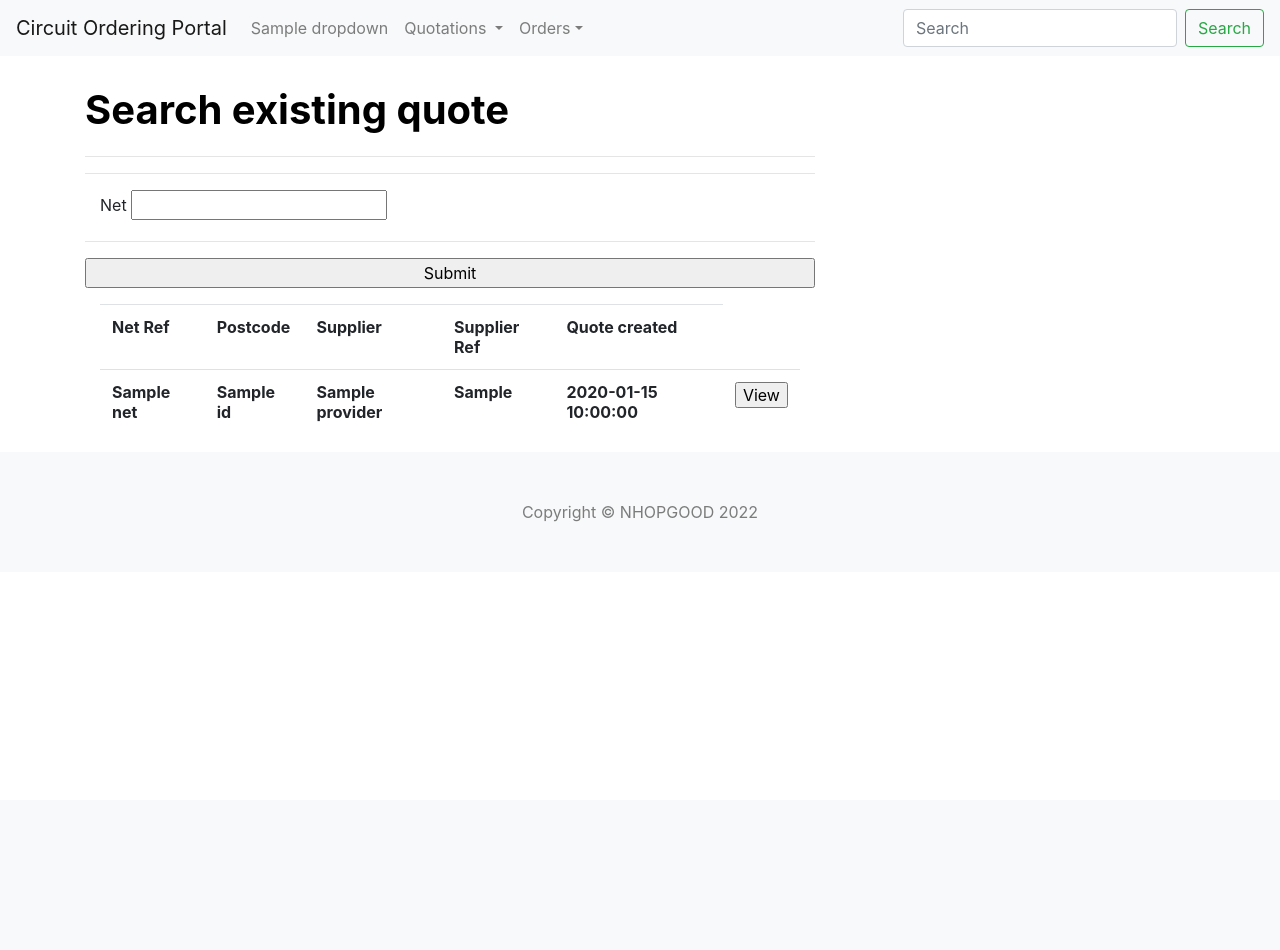
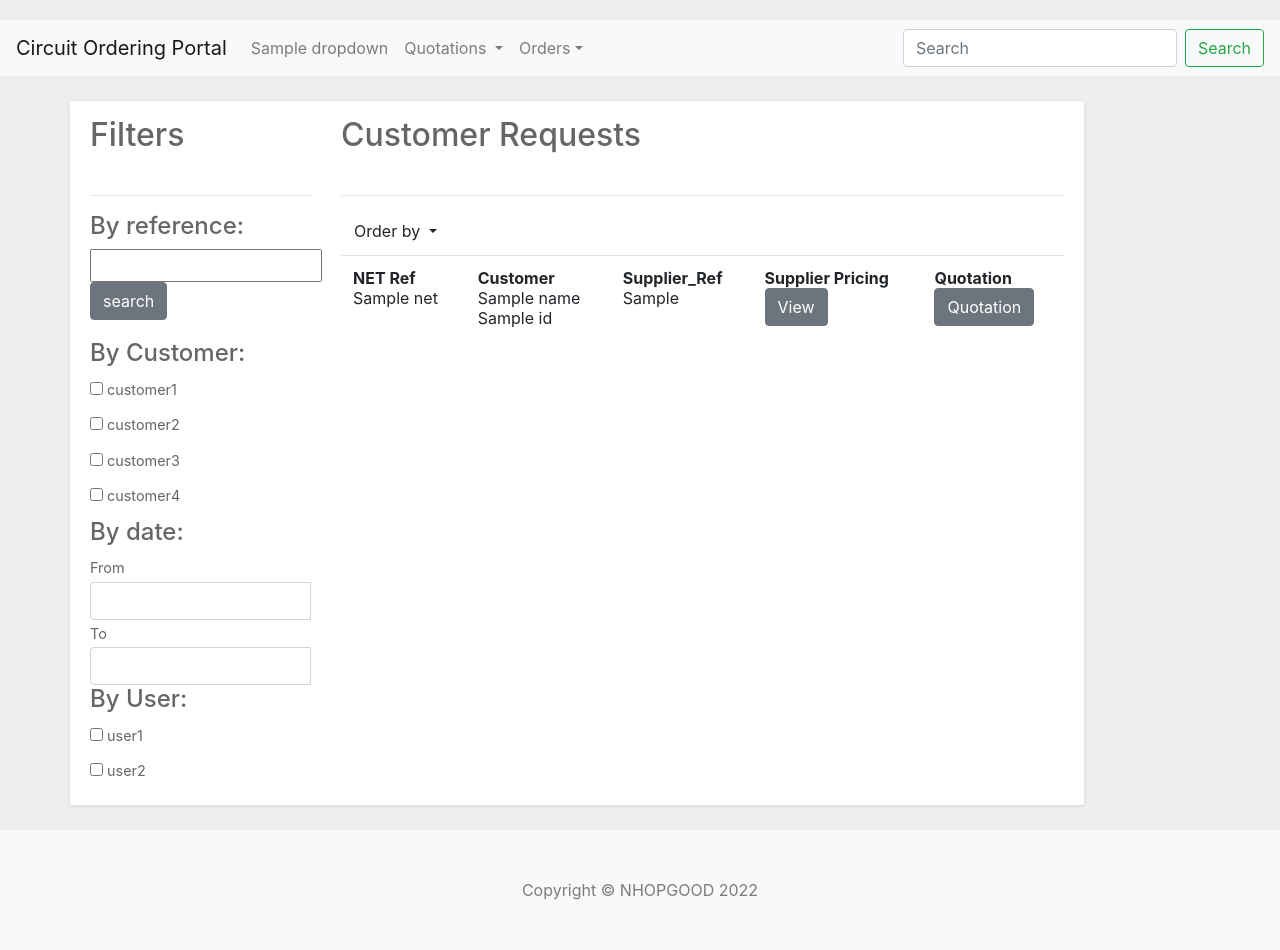
Before and after one commit to SirHoppington/circuitorderingtool, a Python web app: template flask-image/app/Quote/templates/view_all_quotations.html in a window 1280 px wide. Before the commit the page ends 522 px from the top, so only its background shows below. Run offline with Jinja, Linux system fonts and the light colour scheme; the template is opened without the code that fills it: most values are stand-ins (such as "Sample title", 1, 10 or a date in 2020); form fields are guessed from the names that the template uses; lists and menus that the app fills with data are empty; some libraries are stand-ins or nearby versions.

Commit message:
Changed view_all_quotations.html to display responsive table with customer name and postcode. Added option to view pricing and quotes from a single view.

```diff
--- a/flask-image/app/Quote/templates/view_all_quotations.html
+++ b/flask-image/app/Quote/templates/view_all_quotations.html
@@ -1,9 +1,11 @@
 {% extends 'base.html' %}
 
 {% block head %}
-    <link rel="stylesheet" href="{{ url_for('static', filename='taggle.css')}}">
-    <script src="{{ url_for('static', filename='taggle.js')}}"></script>
        <style>
+    .codeMirror-scroll{
+        height: 100%;
+        min-height: 60%;
+    }
 	.button {
 		display:block;
 		width: 100%;
@@ -11,6 +13,64 @@
 ul {
   list-style: none;
 }
+.select {
+text-align: center
+    }
+.image {
+    max-height: 100%;
+    height: auto;
+}
+
+    body{margin-top:20px;
+background:#eee;
+}
+
+.btn {
+    margin-bottom: 5px;
+}
+
+.grid {
+    position: relative;
+    width: 100%;
+    background: #fff;
+    color: #666666;
+    border-radius: 2px;
+    margin-top: 25px;
+    margin-bottom: 25px;
+    box-shadow: 0px 1px 4px rgba(0, 0, 0, 0.1);
+}
+
+.grid .grid-body {
+    padding: 15px 20px 12px 20px;
+    font-size: 0.9em;
+    line-height: 1.9em;
+}
+
+.search table tr td.rate {
+    color: #f39c12;
+    line-height: 50px;
+}
+
+.search table tr:hover {
+    cursor: pointer;
+}
+
+.search table tr td.image {
+	width: 50px;
+}
+
+.search table tr td img {
+	width: 50px;
+	height: 50px;
+}
+
+.search table tr td.rate {
+	color: #f39c12;
+	line-height: 50px;
+}
+
+
+
 </style>
 
 {% endblock %}
@@ -18,51 +78,112 @@ ul {
 {% block content %}
     <div class="container">
 <div class="row">
-        <div class="col-lg-8">
-            <div class="form-wrapper">
-                <h1 class="mt-4">Search existing quote</h1>
+  <!-- BEGIN SEARCH RESULT -->
+  <div class="col-md-13">
+    <div class="grid search">
+      <div class="grid-body">
+        <div class="row">
+          <!-- BEGIN FILTERS -->
+          <div class="col-md-3">
+              <h2 class="grid-title"> <div class="float-left">Filters</div></h2>
+              <br>
+              <br>
             <hr>
+              <h4> By reference: </h4>
               <form method="POST" id="quoteform" action="{{ url_for('provider_pricing.view_pricing') }}" >
                     {{ form.csrf_token }}
+							<fieldset class="form-field">
+							{{ form.net }}
+
+					<button type="submit" class="btn btn-secondary"> search </button></fieldset>
+                </form>
+
+            <!-- BEGIN FILTER BY CATEGORY, change to loop through customers -->
+            <h4>By Customer:</h4>
+            <div class="checkbox">
+              <label><input type="checkbox" class="icheck"> customer1</label>
+            </div>
+            <div class="checkbox">
+              <label><input type="checkbox" class="icheck"> customer2</label>
+            </div>
+            <div class="checkbox">
+              <label><input type="checkbox" class="icheck"> customer3</label>
+            </div>
+            <div class="checkbox">
+              <label><input type="checkbox" class="icheck"> customer4</label>
+            </div>
+            <!-- END FILTER BY CATEGORY -->
+
+            <div class="padding"></div>
+
+            <!-- BEGIN FILTER BY DATE -->
+            <h4>By date:</h4>
+            From
+            <div class="input-group date form_date" data-date="2014-06-14T05:25:07Z" data-date-format="dd-mm-yyyy" data-link-field="dtp_input1">
+              <input type="text" class="form-control">
+              <span class="input-group-addon bg-blue"><i class="fa fa-th"></i></span>
+            </div>
+            <input type="hidden" id="dtp_input1" value="">
+
+            To
+            <div class="input-group date form_date" data-date="2014-06-14T05:25:07Z" data-date-format="dd-mm-yyyy" data-link-field="dtp_input2">
+              <input type="text" class="form-control">
+              <span class="input-group-addon bg-blue"><i class="fa fa-th"></i></span>
+            </div>
+            <input type="hidden" id="dtp_input2" value="">
+            <!-- END FILTER BY DATE -->
+
+            <div class="padding"></div>
+
+            <!-- BEGIN FILTER BY PRICE -->
+            <h4>By User:</h4>
+            <div class="checkbox">
+              <label><input type="checkbox" class="icheck"> user1</label>
+            </div>
+              <div class="checkbox">
+              <label><input type="checkbox" class="icheck"> user2</label>
+            </div>
+            <!-- END FILTER BY PRICE -->
+          </div>
+          <!-- END FILTERS -->
+          <!-- BEGIN RESULT -->
+          <div class="col-md-9">
+              <h2 class="grid-title"><div class="float-left">Customer Requests</div></h2>
+            <br>
+            <br>
             <hr>
-					<div class="container">
+            <div class="padding"></div>
             <div class="row">
-						  <div class="col-sm">
-							<fieldset class="form-field">
-							{{ form.net.label}}
-							{{ form.net }}
-							</fieldset>
+              <!-- BEGIN ORDER RESULT -->
+              <div class="col-sm-6">
+                <div class="btn-group">
+                  <button type="button" class="btn btn-default dropdown-toggle" data-toggle="dropdown">
+                    Order by <span class="caret"></span>
+                  </button>
+                  <ul class="dropdown-menu" role="menu">
+                    <li><a href="#">Customer</a></li>
+                    <li><a href="#">Most recent</a></li>
+                  </ul>
                 </div>
               </div>
+              <!-- END ORDER RESULT -->
+
             </div>
-					<hr>
-					<input type="submit" value="Submit" class="button">
-                </form>
-                  <div class="container">
-                      <div class="row">
-                          <div class="col-sm">
-                              <table class="table">
-                                  <tr>
-                                      <th>Net Ref</th>
-                                      <th>Postcode</th>
-                                      <th>Supplier</th>
-                                      <th>Supplier Ref</th>
-                                      <th>Quote created</th>
-                                  </tr>
+    <div class="table-responsive"></div>
+              <table class="table table-hover">
+      <tbody>
               {% for quote in quotes %}
       <tr>
-                                              <th>{{ quote[0].net }}</th>
-                                              <th>{{ quote[0].name}}</th>
-											  <th>{{ quote[1].provider}}</th>
-											  <th>{{ quote[1].quoteReference}}</th>
-											  <th>{{ quote[1].created_at}}</th>
-                                      <th>
-                                          <form action="{{ url_for('customer_quote.get_quotation', net=quote[0].net) }}">
-                                          <input type="submit" value="View"/>
-                                      </form>
+          <td class="Net_Ref"><strong>NET Ref</strong><br> {{ quote[0].net }}</td>
+          <td class="Customer"><strong>Customer</strong><br> {{ quote[2].name}}<br> {{ quote[0].name}}</td>
+          <td class="Suppler_Ref"><strong>Supplier_Ref</strong><br>{{ quote[1].quoteReference}} </td>
+          <td class="Suppler_Pricing"><strong>Supplier Pricing</strong><br><form action="{{ url_for('provider_pricing.get_pricing', net=quote[0].net) }}">
+                                                  <button type="submit" class="btn btn-secondary"> View </button></form> </td>
+		   <td class="view_quote"><strong>Quotation</strong><br><form action="{{ url_for('customer_quote.get_quotation', net=quote[0].net) }}">
+                                              <button type="submit" class="btn btn-secondary"> Quotation </button></form></td>
+      </tr>
       {% endfor %}
-                                      </th>
-                                      </tr>
+      </tbody>
           </table>
           </div>
         </div>
--- a/flask-image/app/queries.py
+++ b/flask-image/app/queries.py
@@ -26,8 +26,8 @@ def search_products_ref(ref):
 
 #Search ProviderQuote and Quotation table for all results
 def get_all_pricing():
-    result = db.session.query(Quotation, ProviderQuote).filter(
-        (NetRef.quotation_net == Quotation.net) & (NetRef.provider_id == ProviderQuote.id)).all()
+    result = db.session.query(Quotation, ProviderQuote, Customer).filter(
+        (NetRef.quotation_net == Quotation.net) & (NetRef.provider_id == ProviderQuote.id) & (NetRef.customer_id == Customer.id)).all()
     return result
 
 #Search ProviderQuote and Quotation table for all results
```
Lines whose indentation alone changed are shown as unchanged.
